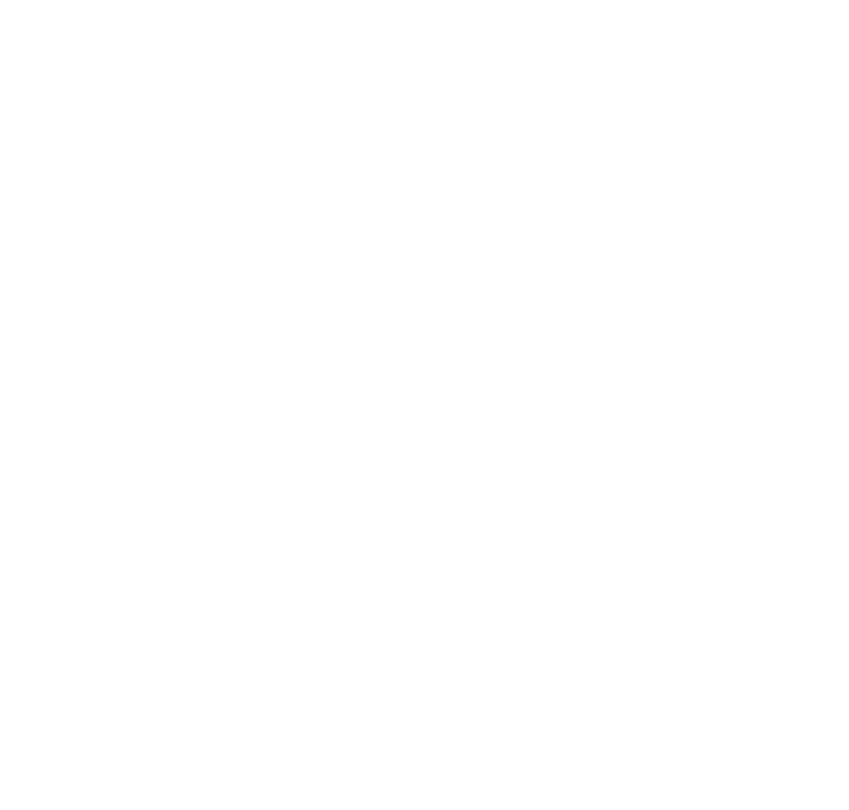
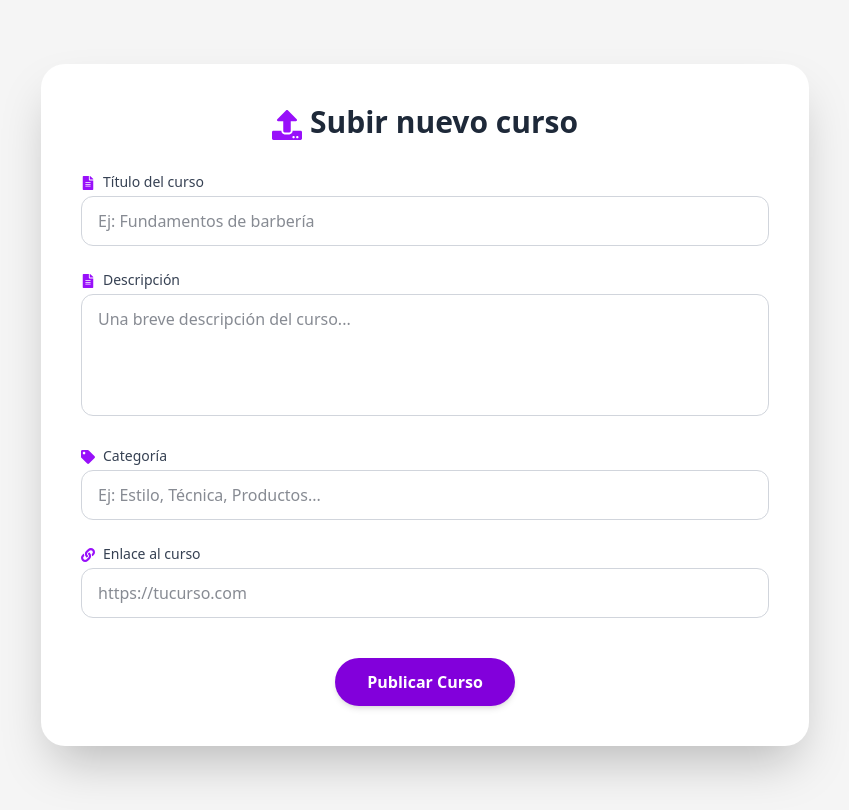
Before and after one commit to Soy-JeroMe/LocateStyle, a React (Vite) app: page /subir-curso in a window 1280 px wide. Before the commit this address had no page. Shown: the whole page, without its empty margins (215-1064 px from the left). Built offline with nearby package versions, Linux system fonts and the light colour scheme.

Commit message:
add courses and UploadCorse pages

```diff
--- a/src/App.jsx
+++ b/src/App.jsx
@@ -10,6 +10,9 @@
 import Appointments from './pages/Appointments'
 import Bookings from './pages/Bookings'
 import Settings from './pages/Settings'
+import Courses from './pages/Courses'
+import UploadCourse from './pages/UploadCourse'
+import CourseDetails from './pages/CourseDetails'
 
 function App() {
   return (
@@ -25,6 +28,17 @@
         <Route path="/appointments" element={<Appointments />} />
         <Route path="/bookings" element={<Bookings />} />
         <Route path="/settings" element={<Settings />} />
+        <Route path="/courses" element={<Courses />} />
+        <Route path="/subir-curso" element={<UploadCourse />} />
+        <Route path="/courseDetails" element={<CourseDetails />} />
+
+        {/* Ruta para manejar 404 Not Found
+        <Route
+          path="*"
+          element={
+            <div className="text-center mt-10">Página no encontrada</div>
+          }
+        /> */}
       </Routes>
     </Router>
   )
--- /dev/null
+++ b/src/pages/CourseDetails.jsx
@@ -0,0 +1,7 @@
+import React from 'react'
+
+function CourseDetails() {
+  return <div>CourseDetails</div>
+}
+
+export default CourseDetails
--- /dev/null
+++ b/src/pages/Courses.jsx
@@ -0,0 +1,100 @@
+import { FaPlayCircle, FaUserGraduate } from 'react-icons/fa'
+import Navbar from '../components/Navbar'
+import { Link } from 'react-router-dom'
+
+const courses = [
+  {
+    id: 1,
+    title: 'Curso de Corte Moderno',
+    instructor: 'Luis Martínez',
+    image: 'https://source.unsplash.com/400x250/?barber,haircut',
+    description:
+      'Aprende las técnicas más populares de corte moderno en este curso completo de 4 semanas.',
+  },
+  {
+    id: 2,
+    title: 'Barbería Clásica Avanzada',
+    instructor: 'Ana Torres',
+    image: 'https://source.unsplash.com/400x250/?barbershop,classic',
+    description:
+      'Domina el arte del afeitado y corte clásico con técnicas tradicionales y herramientas vintage.',
+  },
+  {
+    id: 3,
+    title: 'Diseños Capilares Creativos',
+    instructor: 'Carlos Ruiz',
+    image: 'https://source.unsplash.com/400x250/?hairdesign',
+    description:
+      'Explora el diseño capilar como arte, desde patrones básicos hasta creaciones avanzadas.',
+  },
+]
+
+export default function Courses() {
+  return (
+    <>
+      <Navbar />
+      <div className="min-h-screen bg-neutral-100 text-neutral-900 font-sans px-6 py-16">
+        <div className="max-w-7xl mx-auto">
+          <div className="mb-12 text-center">
+            <h1 className="text-5xl font-extrabold mb-4">Cursos de Barbería</h1>
+            <p className="text-lg text-neutral-600">
+              Explora o comparte cursos sobre técnicas, estilos y herramientas
+              del mundo barberil.
+            </p>
+          </div>
+
+          {/* Cards */}
+          <div className="grid grid-cols-1 sm:grid-cols-2 lg:grid-cols-3 gap-10">
+            {courses.map((course) => (
+              <div
+                key={course.id}
+                className="rounded-3xl overflow-hidden shadow-lg bg-white hover:shadow-2xl transition border border-neutral-200 group"
+              >
+                <div className="h-48 w-full overflow-hidden">
+                  <img
+                    src={course.image}
+                    alt={course.title}
+                    className="w-full h-full object-cover group-hover:scale-105 transition duration-300"
+                  />
+                </div>
+
+                <div className="p-6 flex flex-col justify-between h-[260px]">
+                  <div>
+                    <h2 className="text-xl font-bold text-neutral-800 mb-2">
+                      {course.title}
+                    </h2>
+                    <p className="text-sm text-neutral-600 mb-4 line-clamp-3">
+                      {course.description}
+                    </p>
+                    <div className="flex items-center gap-2 text-sm text-purple-700 font-medium">
+                      <FaUserGraduate />
+                      {course.instructor}
+                    </div>
+                  </div>
+
+                  <button className="mt-5 w-full bg-purple-700 hover:bg-purple-800 text-white font-medium py-2 px-4 rounded-full flex items-center justify-center gap-2 transition">
+                    <FaPlayCircle />
+                    Ver Curso
+                  </button>
+                </div>
+              </div>
+            ))}
+          </div>
+
+          {/* Sección para subir curso (placeholder) */}
+          <div className="mt-20 text-center">
+            <p className="text-neutral-600 mb-4">
+              ¿Tienes conocimientos que compartir?
+            </p>
+            <Link
+              to="/subir-curso"
+              className="mt-4 px-6 py-3 bg-neutral-900 text-white rounded-full hover:bg-neutral-800 transition font-semibold shadow"
+            >
+              Subir un nuevo curso
+            </Link>
+          </div>
+        </div>
+      </div>
+    </>
+  )
+}
--- /dev/null
+++ b/src/pages/UploadCourse.jsx
@@ -0,0 +1,112 @@
+import { useState } from 'react'
+import { FaUpload, FaFileAlt, FaTag, FaLink } from 'react-icons/fa'
+
+export default function UploadCourse() {
+  const [course, setCourse] = useState({
+    title: '',
+    description: '',
+    category: '',
+    link: '',
+  })
+
+  const handleChange = (e) => {
+    setCourse({ ...course, [e.target.name]: e.target.value })
+  }
+
+  const handleSubmit = (e) => {
+    e.preventDefault()
+    console.log('Curso enviado:', course)
+    // Aquí iría tu lógica para subirlo
+  }
+
+  return (
+    <div className="min-h-screen bg-neutral-100 text-gray-900 px-6 py-16">
+      <div className="max-w-3xl mx-auto bg-white shadow-2xl rounded-3xl p-10">
+        <h1 className="text-3xl font-extrabold text-center mb-8 text-gray-800">
+          <FaUpload className="inline mr-2 text-purple-600" />
+          Subir nuevo curso
+        </h1>
+
+        <form onSubmit={handleSubmit} className="space-y-6">
+          {/* Título */}
+          <div>
+            <label className="block text-sm font-medium text-gray-700 mb-1">
+              <FaFileAlt className="inline mr-2 text-purple-600" />
+              Título del curso
+            </label>
+            <input
+              type="text"
+              name="title"
+              value={course.title}
+              onChange={handleChange}
+              required
+              className="w-full border border-gray-300 rounded-xl px-4 py-3 focus:ring-2 focus:ring-purple-500 focus:outline-none transition"
+              placeholder="Ej: Fundamentos de barbería"
+            />
+          </div>
+
+          {/* Descripción */}
+          <div>
+            <label className="block text-sm font-medium text-gray-700 mb-1">
+              <FaFileAlt className="inline mr-2 text-purple-600" />
+              Descripción
+            </label>
+            <textarea
+              name="description"
+              value={course.description}
+              onChange={handleChange}
+              required
+              rows={4}
+              className="w-full border border-gray-300 rounded-xl px-4 py-3 focus:ring-2 focus:ring-purple-500 focus:outline-none transition resize-none"
+              placeholder="Una breve descripción del curso..."
+            />
+          </div>
+
+          {/* Categoría */}
+          <div>
+            <label className="block text-sm font-medium text-gray-700 mb-1">
+              <FaTag className="inline mr-2 text-purple-600" />
+              Categoría
+            </label>
+            <input
+              type="text"
+              name="category"
+              value={course.category}
+              onChange={handleChange}
+              required
+              className="w-full border border-gray-300 rounded-xl px-4 py-3 focus:ring-2 focus:ring-purple-500 focus:outline-none transition"
+              placeholder="Ej: Estilo, Técnica, Productos..."
+            />
+          </div>
+
+          {/* Enlace del curso */}
+          <div>
+            <label className="block text-sm font-medium text-gray-700 mb-1">
+              <FaLink className="inline mr-2 text-purple-600" />
+              Enlace al curso
+            </label>
+            <input
+              type="url"
+              name="link"
+              value={course.link}
+              onChange={handleChange}
+              required
+              className="w-full border border-gray-300 rounded-xl px-4 py-3 focus:ring-2 focus:ring-purple-500 focus:outline-none transition"
+              placeholder="https://tucurso.com"
+            />
+          </div>
+
+          {/* Botón */}
+          <div className="text-center pt-4">
+            <button
+              type="submit"
+              className="bg-purple-700 hover:bg-purple-800 text-white font-semibold px-8 py-3 rounded-full transition shadow-md hover:shadow-xl"
+            >
+              Publicar Curso
+            </button>
+          </div>
+        </form>
+      </div>
+    </div>
+  )
+}
```
